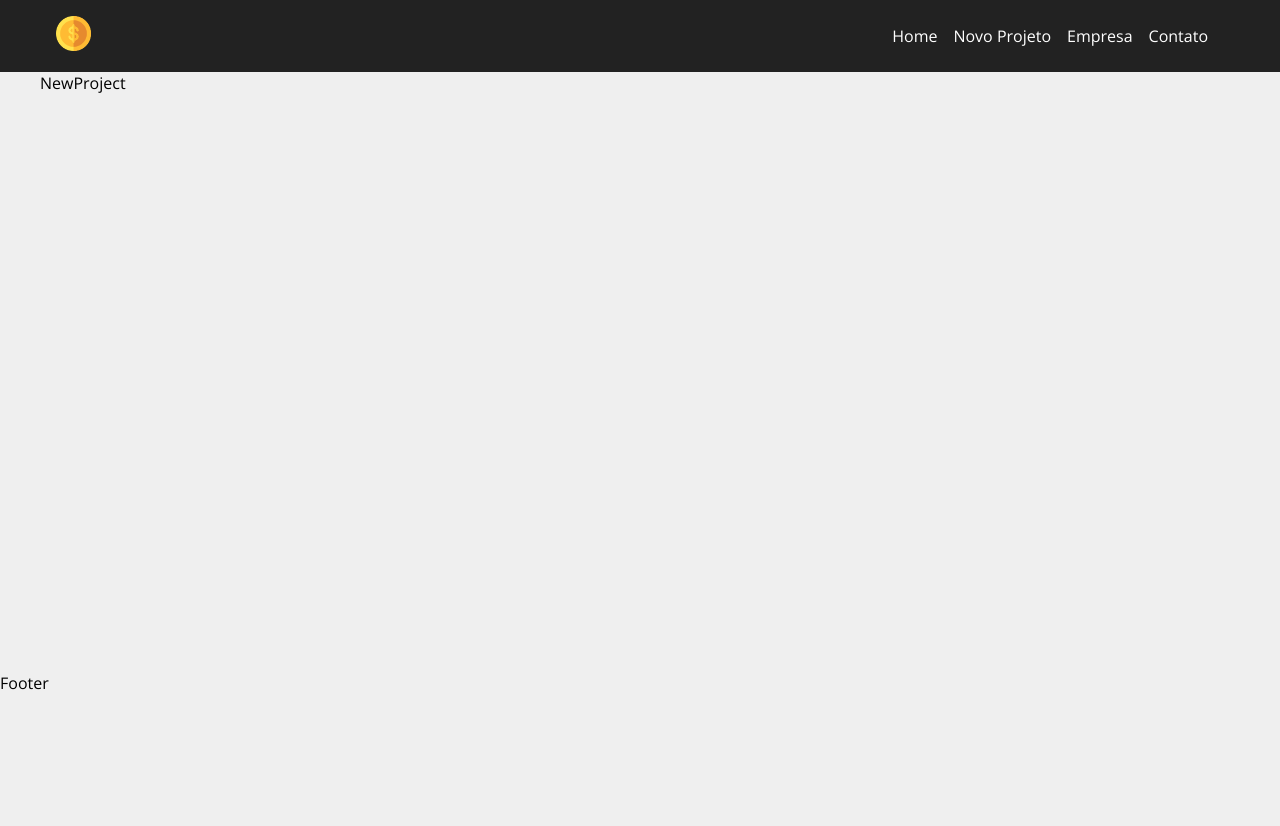
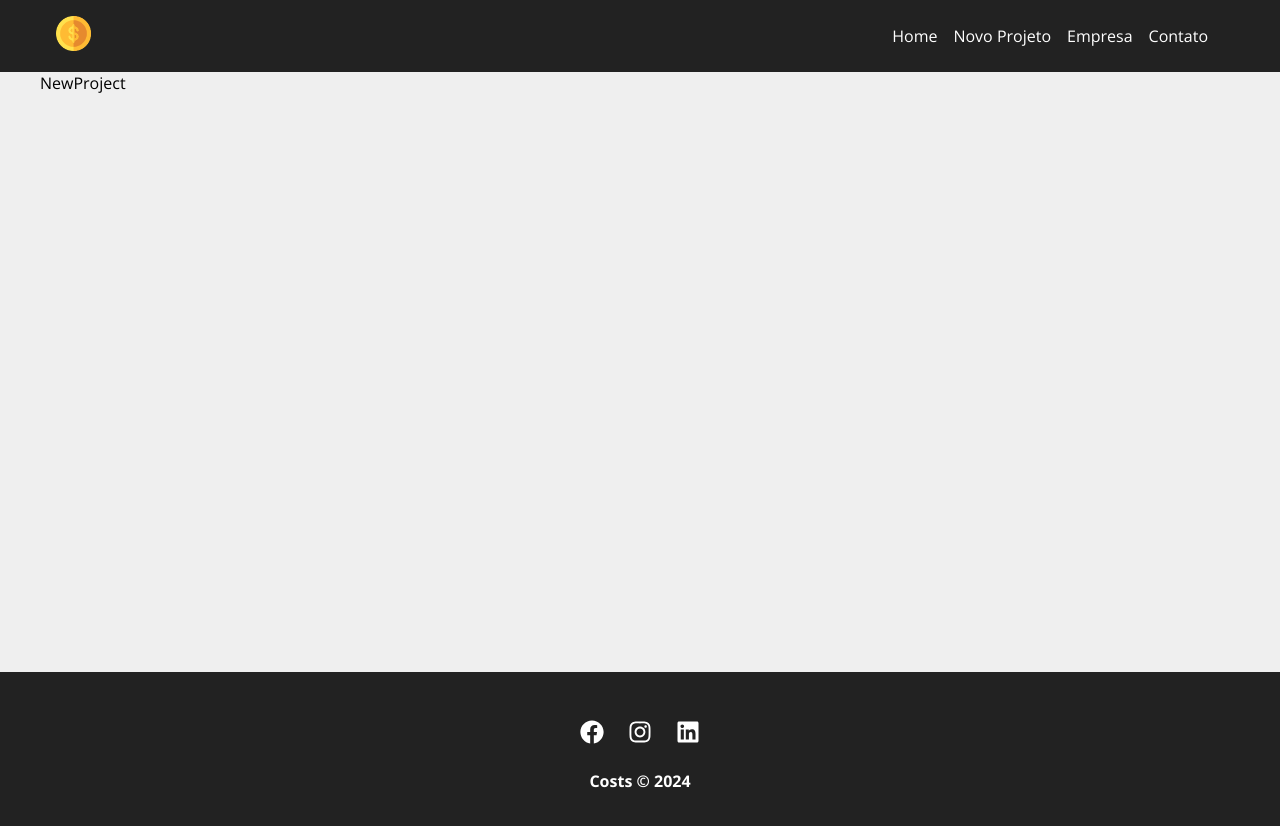
Before and after one commit to fabianomartinsdev/costs, a React (Create React App) app: page /newproject in a window 1280 px wide. Shown: the top 826 px of the page. Before the commit the page ends 800 px from the top, so only its background shows below. Built offline with nearby package versions, Linux system fonts and the light colour scheme.

Commit message:
Create footer

```diff
--- a/src/components/layout/Footer.js
+++ b/src/components/layout/Footer.js
@@ -1,7 +1,28 @@
-import React from "react";
+import { FaFacebook, FaInstagram, FaLinkedin } from "react-icons/fa";
+
+import styles from "./Footer.module.css";
 
 function Footer() {
-  return <div>Footer</div>;
+  return (
+    <footer className={styles.footer}>
+      <div className={styles.footerContainer}>
+        <ul className={styles.list}>
+          <li>
+            <FaFacebook />
+          </li>
+          <li>
+            <FaInstagram />
+          </li>
+          <li>
+            <FaLinkedin />
+          </li>
+        </ul>
+        <p className={styles.copyright}>
+          <span>Costs</span> &copy; 2024
+        </p>
+      </div>
+    </footer>
+  );
 }
 
 export default Footer;
--- a/src/components/layout/Footer.module.css
+++ b/src/components/layout/Footer.module.css
@@ -0,0 +1,34 @@
+.footer {
+  color: #fff;
+  background-color: #222;
+  padding: 3em;
+}
+
+.footerContainer {
+  display: flex;
+  flex-direction: column;
+  align-items: center;
+}
+
+.list {
+  display: flex;
+  list-style: none;
+  gap: 24px;
+  align-items: center;
+}
+
+.list li:hover {
+  color: #ffbb33;
+  opacity: 0.8;
+  transition: 0.3s;
+  cursor: pointer;
+}
+
+.list svg {
+  font-size: 1.5rem;
+}
+
+.copyright {
+  margin-top: 1.3rem;
+  font-weight: bold;
+}
```
